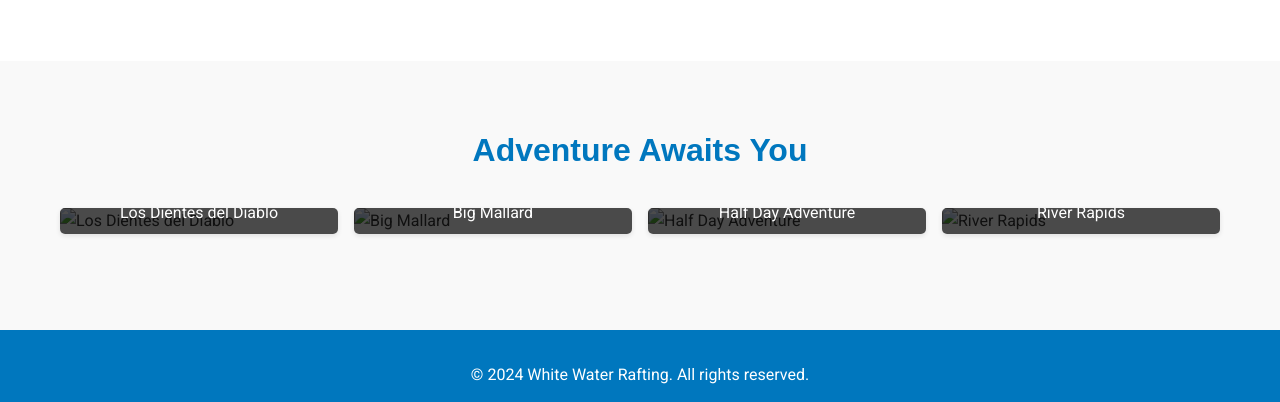
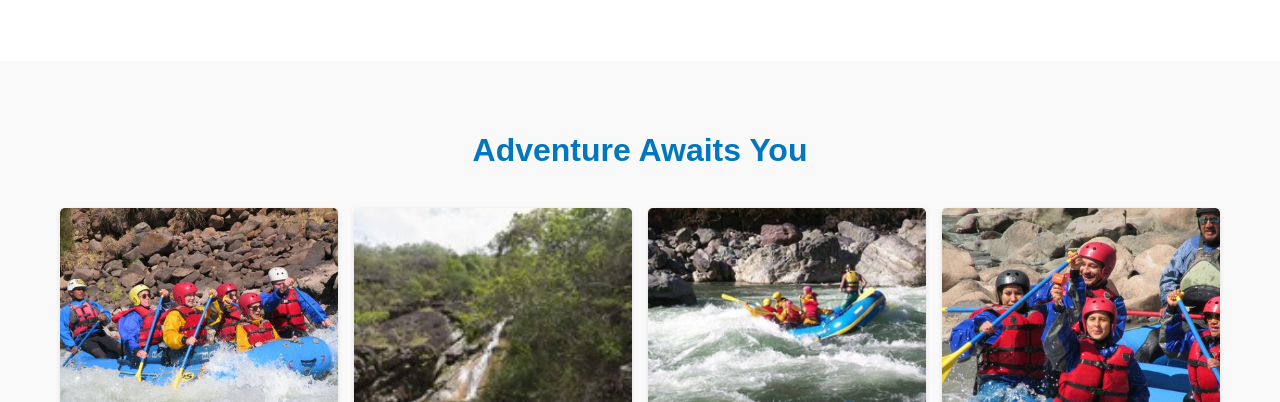
Before and after one commit to Jamesmburu899/wdd130, a plain HTML site: page index.html in a window 1280 px wide. Shown: the part 1168-1570 px from the top of the page. Drawn offline with Linux system fonts and the light colour scheme.

Commit message:
index.html

```diff
--- a/index.html
+++ b/index.html
@@ -20,7 +20,7 @@
         <div class="container">
             <div class="header-content">
                 <div class="logo">
-                    <img src="images/logo.png" alt="White Water Rafting Logo" width="50" height="50">
+                    <img src="logo.png" alt="White Water Rafting Logo" width="50" height="50">
                     <span>White Water Rafting</span>
                 </div>
                 <nav>
@@ -72,19 +72,19 @@
                 <h2>Adventure Awaits You</h2>
                 <div class="gallery-grid">
                     <figure>
-                        <img src="images/raft1.jpg" alt="Los Dientes del Diablo" loading="lazy">
+                        <img src="raft1.jpg" alt="Los Dientes del Diablo" loading="lazy">
                         <figcaption>Los Dientes del Diablo</figcaption>
                     </figure>
                     <figure>
-                        <img src="images/raft2.jpg" alt="Big Mallard" loading="lazy">
+                        <img src="raft2.jpg" alt="Big Mallard" loading="lazy">
                         <figcaption>Big Mallard</figcaption>
                     </figure>
                     <figure>
-                        <img src="images/raft3.jpg" alt="Half Day Adventure" loading="lazy">
+                        <img src="raft3.jpg" alt="Half Day Adventure" loading="lazy">
                         <figcaption>Half Day Adventure</figcaption>
                     </figure>
                     <figure>
-                        <img src="images/raft4.jpg" alt="River Rapids" loading="lazy">
+                        <img src="raft4.jpg" alt="River Rapids" loading="lazy">
                         <figcaption>River Rapids</figcaption>
                     </figure>
                 </div>
```
